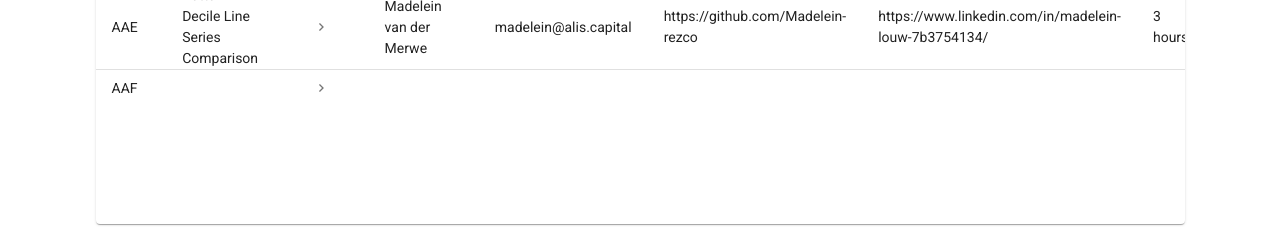
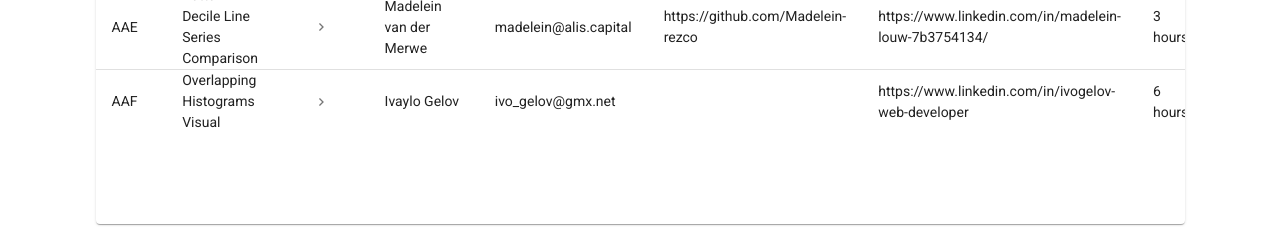
Before and after one commit to BrianCarnes/alis_vue_library, a Vue app: page /library in a window 1280 px wide. Shown: the part 554-781 px from the top of the page. Built offline with nearby package versions, Linux system fonts and the light colour scheme.

Commit message:
feat(main): add few last refinements to AAF and add Ivo's details in config

```diff
--- a/src/components/Popups/popup.config.js
+++ b/src/components/Popups/popup.config.js
@@ -210,7 +210,7 @@ export const PopupResources = {
         //  the generation of the popup.
 
         //Title of the popup.
-        title: "Sector Contribution Comparison",
+        title: "Sector Return Contribution Comparison",
         //Subtitle of the popup.
         //This may be omitted.
         subTitle: "AmCharts line chart",
@@ -231,13 +231,13 @@ export const PopupResources = {
         //  Various fields used to drive
         //  the details that are displayed for a project in our Library.
         projectID: "AAF",
-        developerName: "",
-        developerEmail: "",
-        developerGithub: "",
-        developerLinkedin: "",
-        projectDescription: "",
-        devTime: "",
-        comments: "",
+        developerName: 'Ivaylo Gelov',
+        developerEmail: 'ivo_gelov@gmx.net',
+        developerGithub: '',
+        developerLinkedin: 'https://www.linkedin.com/in/ivogelov-web-developer',
+        projectDescription: 'Overlapping Histograms Visual',
+        devTime: '6 hours',
+        comments: '',
 
         //Tags that can be given to the project. You could use this to categorise a project. For example give each line chart component a tag "line chart". Or assign a tag that can be used as an additional keyword match when searching for a project.
         tags: ["line chart"],
--- a/src/projectLibrary/AAF/SectorContributionComparison.vue
+++ b/src/projectLibrary/AAF/SectorContributionComparison.vue
@@ -221,17 +221,17 @@ export default {
       };
       xAxis.skipEmptyPeriods = true;
       xAxis.tooltipDateFormat = 'MMMM d, yyyy'; // format for the X cursor marker
-      xAxis.dateFormats.setKey('day', 'MMMM d, yyyy');
-      xAxis.periodChangeDateFormats.setKey('day', 'MMMM d, yyyy');
+      xAxis.dateFormats.setKey('day', 'MMM, yyyy');
+      xAxis.periodChangeDateFormats.setKey('day', 'MMM, yyyy');
 
       const valueAxis = chart.yAxes.push(new am4charts.ValueAxis());
       valueAxis.renderer.minGridDistance = 25;
       valueAxis.renderer.minWidth = 35;
-      valueAxis.numberFormatter.numberFormat = '0.00%';
+      valueAxis.numberFormatter.numberFormat = '0%';
 
       // add cursors and disable zooming
       const cursor = new am4charts.XYCursor();
-      cursor.behavior = 'none';
+      cursor.behavior = 'zoomX';
       cursor.xAxis = xAxis;
       cursor.maxTooltipDistance = -1;
       chart.cursor = cursor;
```
